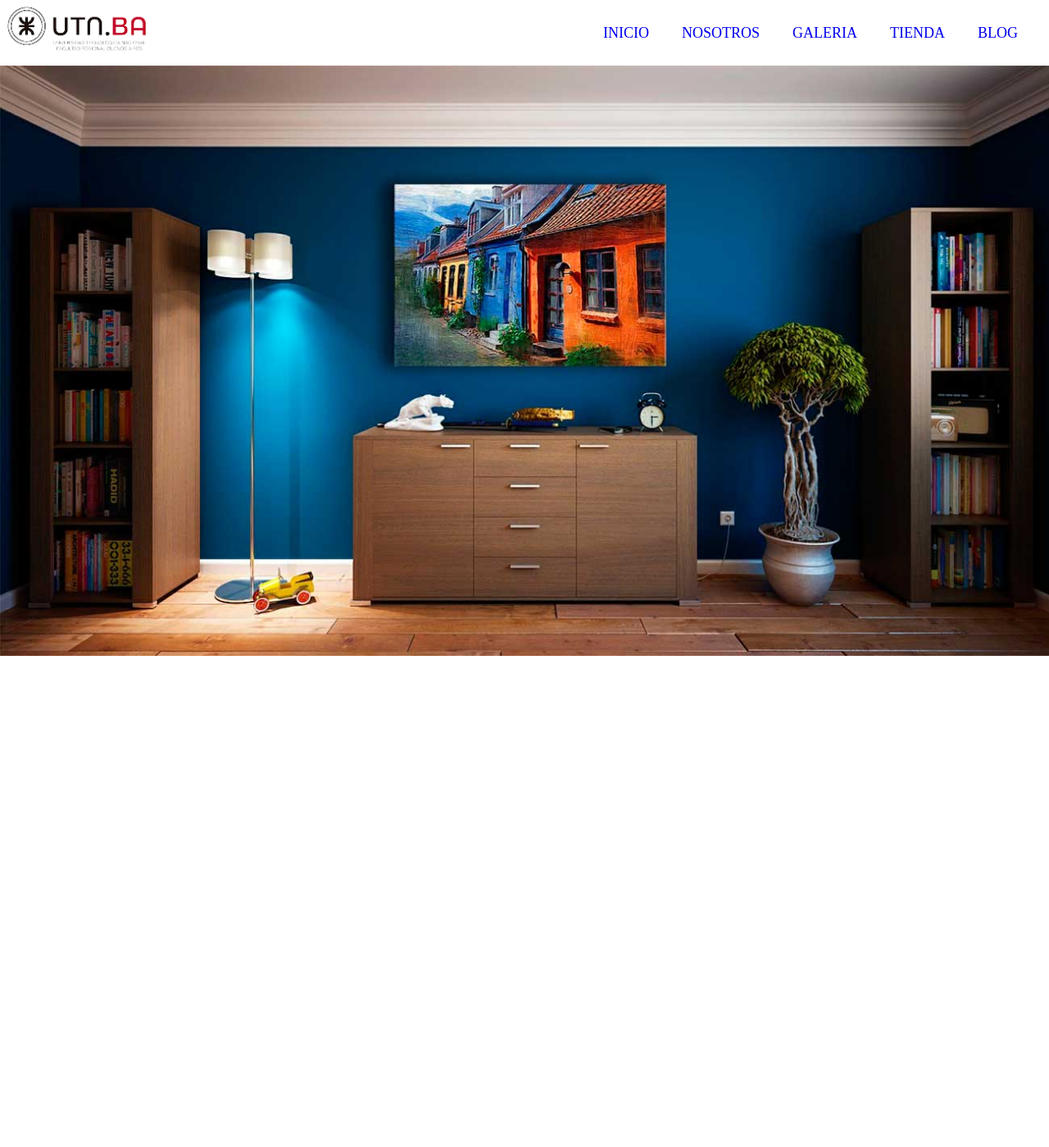
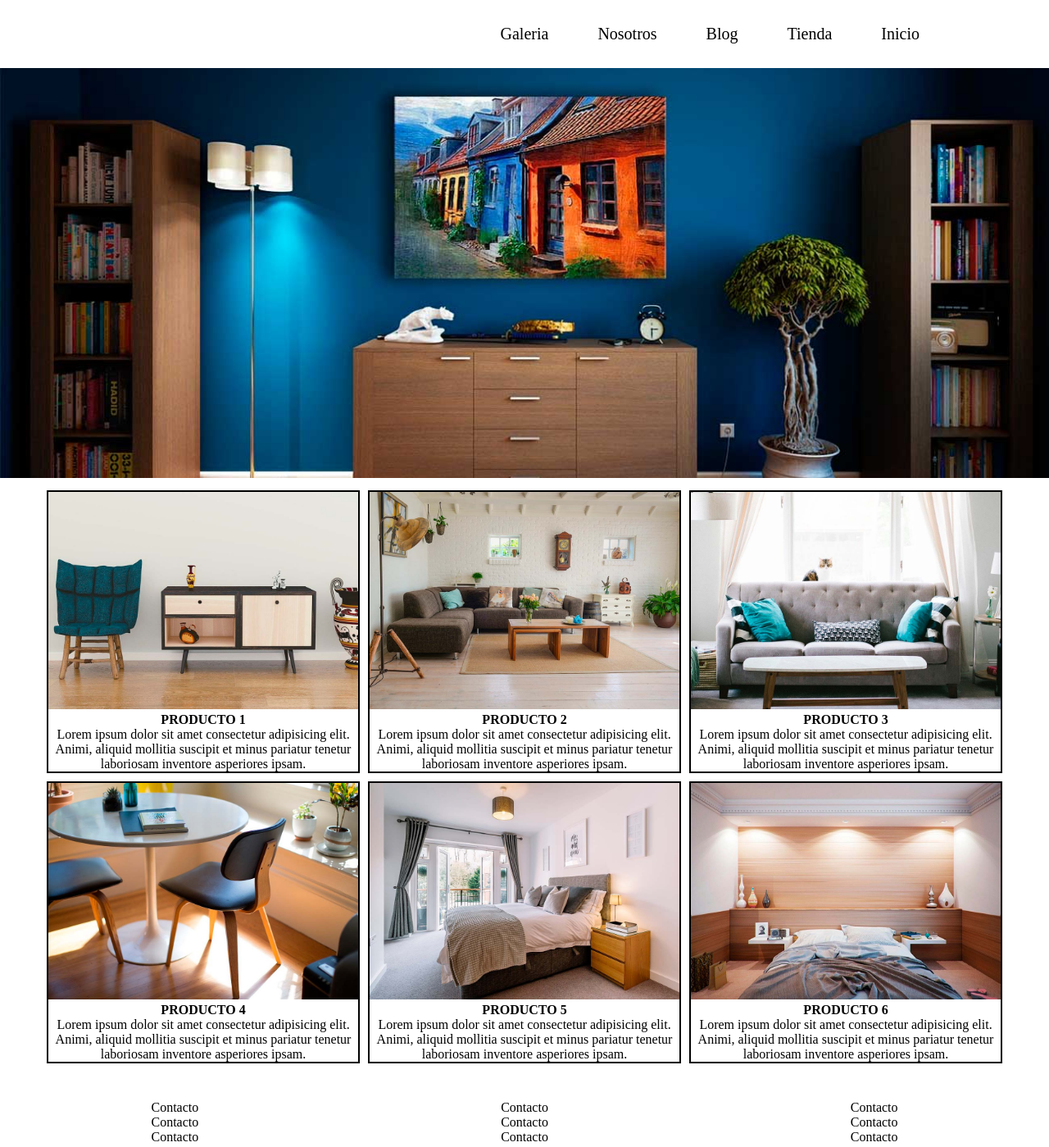
Before and after one commit to EnzoHG1986/TpGrupo9, a plain HTML site: page index.html in a window 1280 px wide. Shown: the whole page at 82% size. Before the commit the page ends 800 px from the top, so only its background shows below. Drawn offline with Linux system fonts and the light colour scheme.

Commit message:
Enzo Listo

```diff
--- a/css/style.css
+++ b/css/style.css
@@ -1,51 +1,82 @@
 *{
-    margin: 0;
+    margin:0;
     padding: 0;
     text-decoration: none;
     list-style: none;
+}
+
+/*      MENU        */
+.navPrincipal {
+    display: flex;
+    justify-content: space-between;
+    width:90%;
+    display: table;
+    clear: both;
+}
+
+a {
+    color: black;
+    font-size: 20px;
+    float: right;
+    margin: 30px;
+}
+
+a:hover {
+    color: red;
+}
+
+/*      IMAGEN ENTRE MENU Y MAIN        */
+
+.imagenPrincipal {
+    background-image: url(/img/principal.jpg);
+    background-position: center center;
+    background-repeat: no-repeat;
+    background-size: cover;
+    padding: 250px;
     box-sizing: border-box;
 
 }
 
-/* BARRA DE MENU */
-nav {
-    height: 80px;
+/*      MAIN        */
+
+.mainPrincipal {
+    padding: 10px;
+    display: flex;
+    flex-direction: row;
+    flex-wrap: wrap;
+    justify-content: center;
+}
+.secciones {
+    border: 2px solid;
+    width: 30%;
+    margin-top: 5px;
+    text-align: center;
+    margin:5px;
+
+}
+.secciones img {
     width: 100%;
-    min-width: 800px;
-    position: center;
+
 }
 
-img {
-    height: 70px;
+.secciones:hover {
+    background-color: rgba(194, 187, 187, 0.493);
+}
+figcaption {
+    text-transform: uppercase;
+    font-weight: bold;
+}
 
 
-}
-.logo {
-    padding: 20px;
+/*      FOOTER      */
+
+footer {
+    display: flex;
+    margin-top: 30px;
+    margin-bottom: 20px;
 }
 
-nav ul {
-    float: right;
-    margin-right: 20px;
+section {
+width:100%;
+text-align: center;
 }
-nav ul li {
-    display: inline-block;
-    line-height: 80px;
-    margin: 0 5px;
-}
-
-nav ul li a {
-    font-size: 18px;
-    padding: 7px 13px;
-    text-transform: uppercase;
-}
-
-/* CUERPO PRINCIPAL */
-
-main {
-    background: url(/img/principal.jpg) no-repeat;
-    background-size: cover;
-    background-position: center center;
-    height: calc(100vh - 80px)
-
-}
--- a/index.html
+++ b/index.html
@@ -4,35 +4,106 @@
     <meta charset="UTF-8">
     <meta http-equiv="X-UA-Compatible" content="IE=edge">
     <meta name="viewport" content="width=device-width, initial-scale=1.0">
-    <title>TP Grupo 9</title>
     <link rel="stylesheet" href="css/style.css">
     <link rel="shortcut icon" href="img/ico.png">
+    <title>Tp Grupo 9</title>
 </head>
+
 <body>
+
     <header>
-        <nav>
-            <img src="img/logo.png" alt="logo">
-            <ul>
-                <li><a href="#">Inicio</a></li>
-                <li><a href="#">Nosotros</a></li>
-                <li><a href="#">Galeria</a></li>
-                <li><a href="#">Tienda</a></li>
-                <li><a href="#">Blog</a></li>
-            </ul>
-        </nav>
+            <nav class="navPrincipal">
+                <a href="index.html">Inicio</a>
+                <a href="html/tienda.html">Tienda</a>
+                <a href="html/blog.html">Blog</a>
+                <a href="html/nosotros.html">Nosotros</a>
+                <a href="html/galeria.html">Galeria</a>
+            </nav>
     </header>
-    <main>
-        <section>
+
+    <div class="imagenPrincipal">
+        <!-- ACA VA LA IMAGEN EN CSS -->
+    </div>
 
 
+    <main class="mainPrincipal">
 
-        </section>
+        <div class="secciones">
+                <img src="img/producto1.jpg" alt="mi imagen" >
+            <figcaption>Producto 1</figcaption>
+            <p>
+                Lorem ipsum dolor sit amet consectetur adipisicing elit. Animi, aliquid mollitia suscipit et minus pariatur tenetur laboriosam inventore asperiores ipsam.
+            </p>
+        </div>
+
+        <div class="secciones">
+            <img src="img/producto2.jpg" alt="mi imagen" >
+            <figcaption>Producto 2</figcaption>
+            <p>
+                Lorem ipsum dolor sit amet consectetur adipisicing elit. Animi, aliquid mollitia suscipit et minus pariatur tenetur laboriosam inventore asperiores ipsam.
+            </p>
+        </div>
+
+        <div class="secciones">
+            <img src="img/producto3.jpg" alt="mi imagen" >
+            <figcaption>Producto 3</figcaption>
+            <p>
+                Lorem ipsum dolor sit amet consectetur adipisicing elit. Animi, aliquid mollitia suscipit et minus pariatur tenetur laboriosam inventore asperiores ipsam.
+            </p>
+        </div>
+
+        <div class="secciones">
+            <img src="img/producto4.jpg" alt="mi imagen" >
+            <figcaption>Producto 4</figcaption>
+            <p>
+                Lorem ipsum dolor sit amet consectetur adipisicing elit. Animi, aliquid mollitia suscipit et minus pariatur tenetur laboriosam inventore asperiores ipsam.
+            </p>
+
+        </div>
+
+        <div class="secciones">
+            <img src="img/producto5.jpg" alt="mi imagen" >
+            <figcaption>Producto 5</figcaption>
+            <p>
+                Lorem ipsum dolor sit amet consectetur adipisicing elit. Animi, aliquid mollitia suscipit et minus pariatur tenetur laboriosam inventore asperiores ipsam.
+            </p>
 
 
+        </div>
 
+        <div class="secciones">
+            <img src="img/producto6.jpg" alt="mi imagen" >
+            <figcaption>Producto 6</figcaption>
+            <p>
+                Lorem ipsum dolor sit amet consectetur adipisicing elit. Animi, aliquid mollitia suscipit et minus pariatur tenetur laboriosam inventore asperiores ipsam.
+            </p>
+        </div>
 
     </main>
 
+<footer>
+    <section>
+        <ul>
+            <li>Contacto</li>
+            <li>Contacto</li>
+            <li>Contacto</li>
+        </ul>
+    </section>
+    <section>
+        <ul>
+            <li>Contacto</li>
+            <li>Contacto</li>
+            <li>Contacto</li>
+        </ul>
+    </section>
+    <section>
+        <ul>
+            <li>Contacto</li>
+            <li>Contacto</li>
+            <li>Contacto</li>
+        </ul>
+    </section>
+</footer>
 
 </body>
 </html>
```
Also changed, not shown: img/logo.png (deleted).
